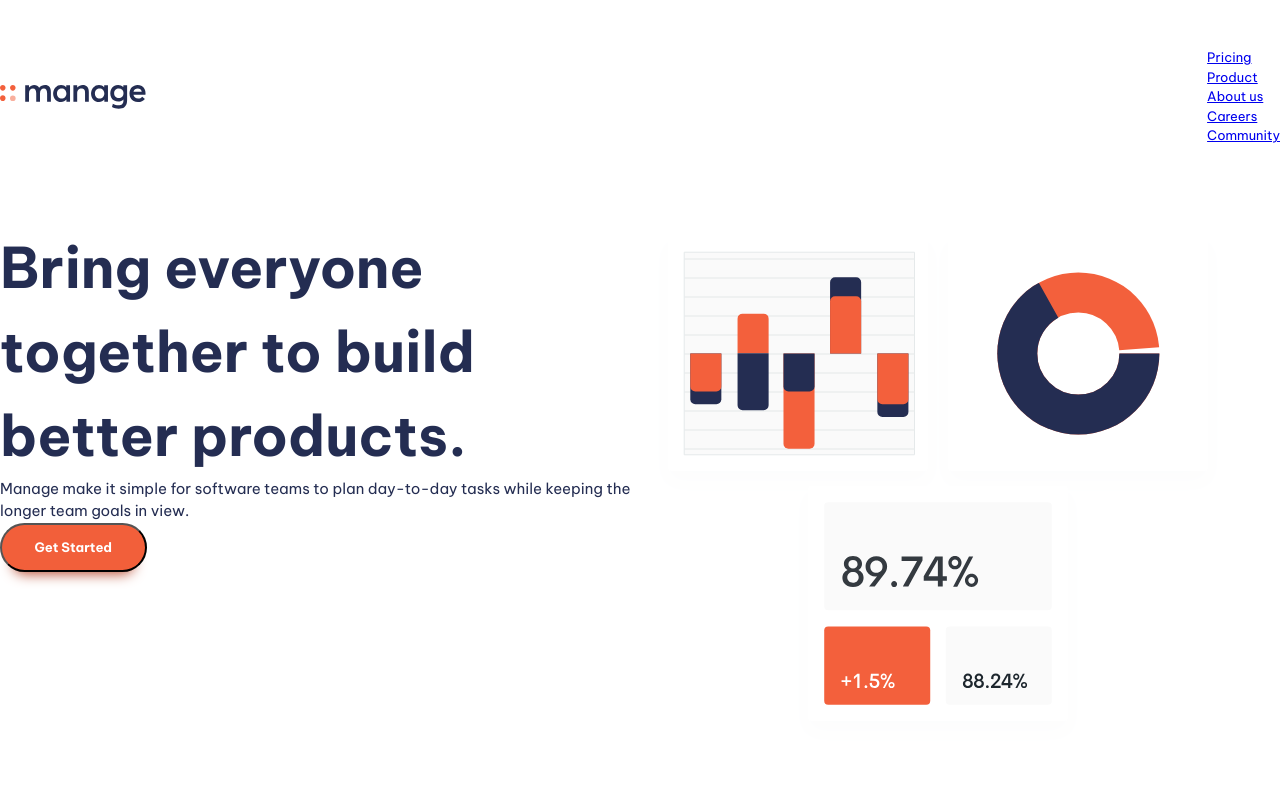
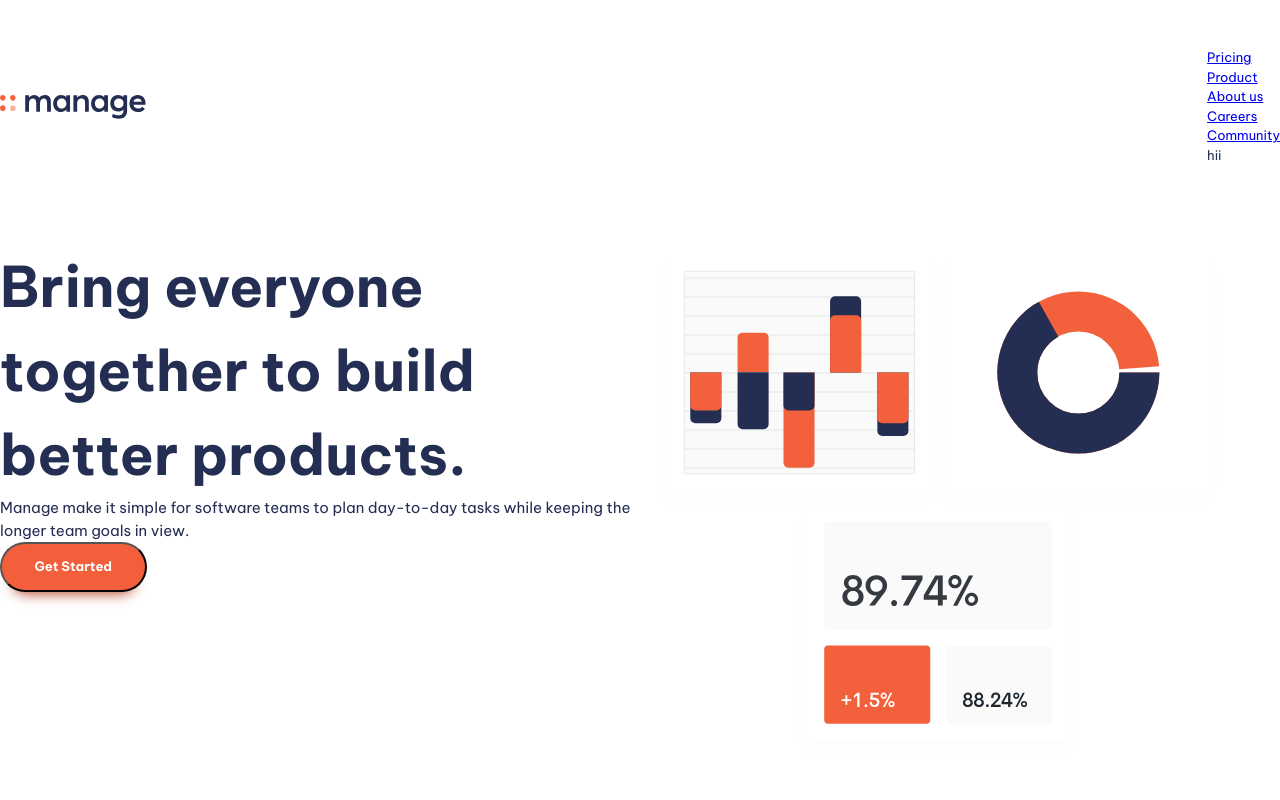
Before and after one commit to Ramaruva/Responsive_Design_Project, a website built with Vite: page ResponsiveDesign/index.html in a window 1280 px wide. Shown: the top 800 px of the page. Built offline with nearby package versions, Linux system fonts and the light colour scheme.

Commit message:
small change

```diff
--- a/ResponsiveDesign/index.html
+++ b/ResponsiveDesign/index.html
@@ -29,6 +29,7 @@
             <li><a href="#">About us</a></li>
             <li><a href="#">Careers</a></li>
             <li><a href="#">Community</a></li>
+            <li>hii</li>
           </ul>
         </nav>
         <button class="button" style="display: none;">Get Started</button>
```
